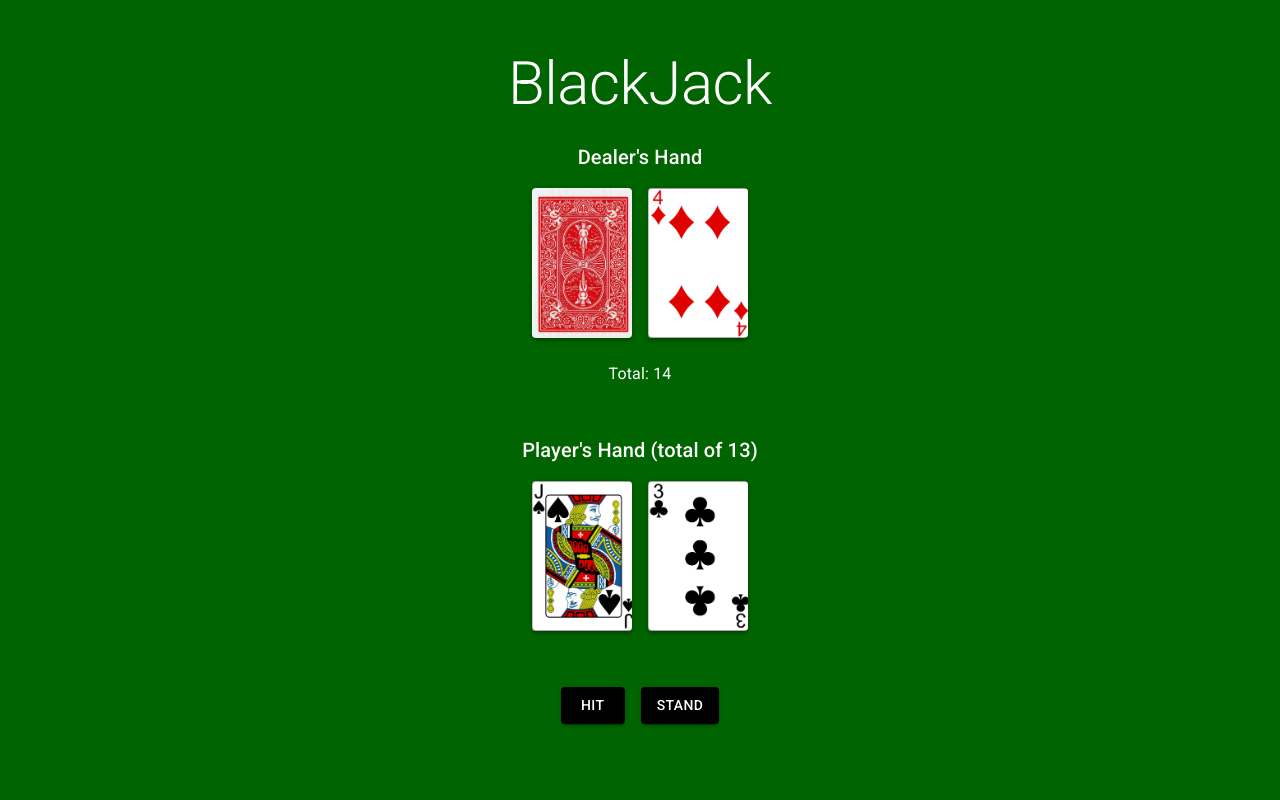
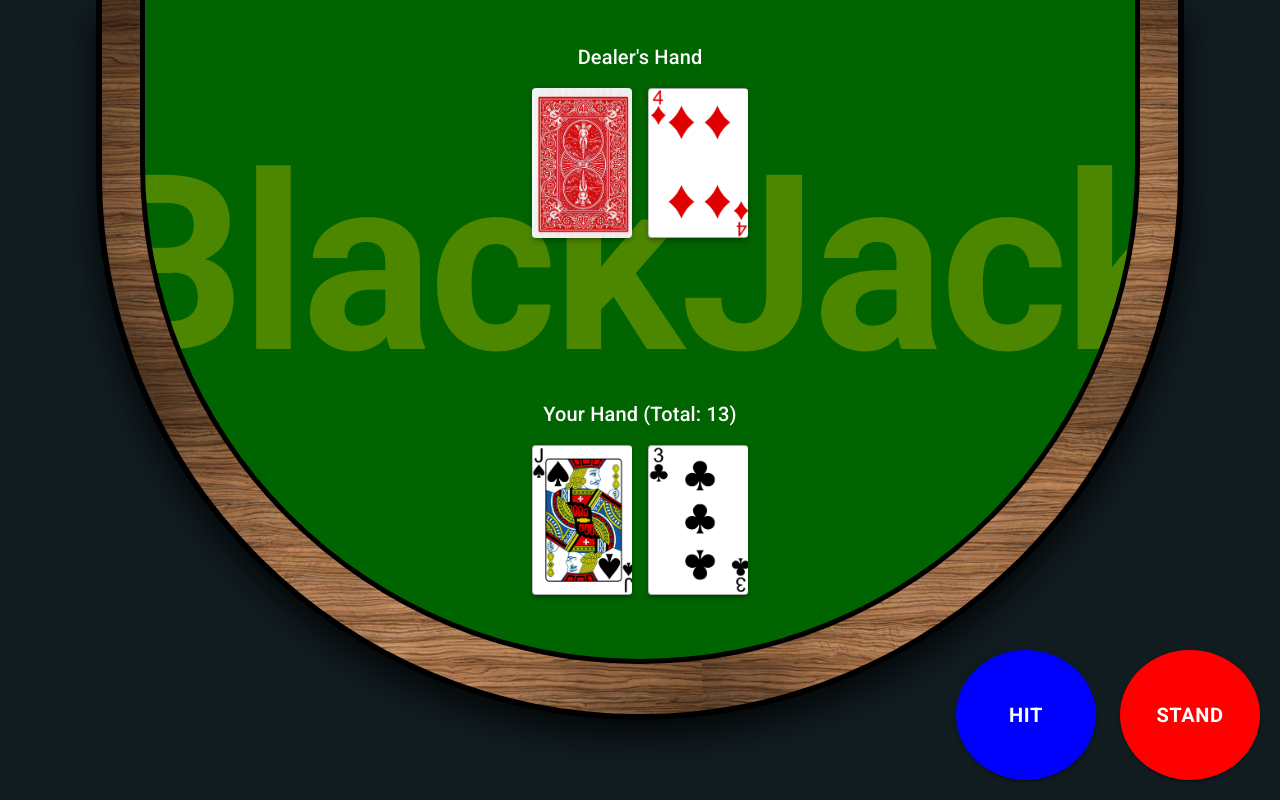
Before and after one commit to YannaiJackson/Blackjack-game, a React (Vite) app in the folder frontend/: page / in a window 1280 px wide. Built offline with nearby package versions, Linux system fonts and the light colour scheme.

Commit message:
feat: styled and seperated stand button

```diff
--- a/frontend/src/App.jsx
+++ b/frontend/src/App.jsx
@@ -1,10 +1,12 @@
 import { useState, useEffect } from "react";
-import { buildNewDeck, dealCard, calculateSumOfHand } from "./utils/utils";
+import { buildNewDeck, dealCard } from "./utils/utils";
 import PlayerHand from "./components/PlayerHand";
 import DealerHand from "./components/DealerHand";
 import HitButton from "./components/HitButton";
 import EndPage from "./components/EndPage";
-import { Container, Box, Typography, Button } from '@mui/material';
+import StandButton from "./components/StandButton"; // Import the StandButton component
+import { Box, Typography } from '@mui/material';
+import borderImage from "./assets/border-image.jpg";
 
 /**
  * The main application component for the Blackjack game.
@@ -105,126 +107,76 @@ function App() {
     }
   }, [deck]);
 
-  /**
-   * Handles the dealer's turn when the player chooses to stand.
-   * Draws cards for the dealer with a delay until the dealer's hand value is at least 17.
-   */
-  const handleStandButton = () => {
-    console.info("Player has chosen to stand.");
-
-    if (deck.length === 0) {
-      console.error("Error: Deck is empty. Cannot continue the game.");
-      return;
-    }
-
-    const drawCardForDealer = (
-      currentDeck,
-      dealerHandCopy,
-      dealerHandValue
-    ) => {
-      return new Promise((resolve) => {
-        setTimeout(() => {
-          if (dealerHandValue >= 17) {
-            resolve({ dealerHandCopy, dealerHandValue });
-            return;
-          }
-
-          console.info(
-            "Current deck length before drawing card:",
-            currentDeck.length
-          );
-
-          const { card, updatedDeck } = dealCard(currentDeck);
-
-          if (!card || !updatedDeck) {
-            console.error("Error: Failed to deal card to dealer.");
-            resolve({ dealerHandCopy, dealerHandValue }); // Resolve even if there's an error
-            return;
-          }
-
-          dealerHandCopy = [...dealerHandCopy, card];
-          dealerHandValue = calculateSumOfHand(dealerHandCopy);
-
-          console.info("Dealer draws a card:", card);
-          console.info(
-            "Current deck length after drawing card:",
-            updatedDeck.length
-          );
-
-          setDeck(updatedDeck);
-          setDealerHand(dealerHandCopy);
-
-          // Recursively call this function to draw the next card
-          drawCardForDealer(updatedDeck, dealerHandCopy, dealerHandValue).then(
-            resolve
-          );
-        }, 1000); // 1000 ms delay for demonstration
-      });
-    };
-
-    console.info("Starting dealer's turn.");
-
-    let currentDeck = [...deck];
-    let dealerHandCopy = [...dealerHand];
-    let dealerHandValue = calculateSumOfHand(dealerHandCopy);
-
-    drawCardForDealer(currentDeck, dealerHandCopy, dealerHandValue).then(
-      ({ dealerHandCopy, dealerHandValue }) => {
-        console.info(
-          `Dealer has finished drawing cards. Final hand: ${dealerHandCopy} for a total of ${dealerHandValue}`
-        );
-
-        console.info("Dealer's turn ended. The game state has been updated.");
-        setGameOver(true);
-        console.info("Game set to over, calculating winner...");
-      }
-    );
-  };
-
   return (
-    <Container
-      maxWidth="md"
+    <Box
       sx={{
-        mt: 4,
+        height: '100vh',
+        display: 'flex',
+        flexDirection: 'column',
+        alignItems: 'center',
+        backgroundColor: '#111C21',
         color: 'white',
-        p: 2,
-        borderRadius: '8px',
+        padding: 0,
+        margin: 0,
       }}
     >
-      <Typography variant="h2" gutterBottom align="center">
+      <Box
+        sx={{
+          display: 'flex',
+          position: 'absolute',
+          width: '85%',
+          height: '90%',
+          borderRadius: '0 0 550px 550px',
+          backgroundImage: `url(${borderImage})`,
+          justifyContent: 'center',
+          boxShadow: '0 16px 32px rgba(0, 0, 0, 0.75)',
+          border: '6px black solid',
+          borderTop: 'none',
+          zIndex: 2, // Higher zIndex to appear on top of Typography
+        }}
+      >
+        <Box
+          sx={{
+            position: 'relative',
+            width: '93%',
+            height: '93%',
+            backgroundColor: '#006400',
+            borderRadius: '0 0 520px 520px',
+            display: 'flex',
+            flexDirection: 'column',
+            justifyContent: 'center',
+            alignItems: 'center',
+            overflow: 'hidden',
+            zIndex: 3, // Higher zIndex to appear on top of Typography
+            mb: 4,
+            border: '5px black solid',
+            borderTop: 'none',
+          }}
+        >
+          <Typography
+            variant="h1"
+            color="gold"
+            fontSize={245}
+            sx={{
+              fontWeight: 'bold',
+              opacity: 0.3,
+              position: 'absolute', // Absolute positioning to place Typography in the background
+              zIndex: -100, // Lower zIndex to appear behind other content
+              mb: 16,
+            }}
+          >
             BlackJack
           </Typography>
 
-      <Box display="flex" flexDirection="column" alignItems="center" mb={4}>
+          <Box display="flex" flexDirection="column" alignItems="center" mb={0}>
             {!gameOver ? (
               <>
-            <Box display="flex" flexDirection="column" alignItems="center" mb={2}>
+                <Box display="flex" flexDirection="column" alignItems="center" mb={15}>
                   <DealerHand dealerHand={dealerHand} />
                 </Box>
 
-            <Box display="flex" flexDirection="column" alignItems="center" mb={2}>
+                <Box display="flex" flexDirection="column" alignItems="center" mb={-2}>
                   <PlayerHand playerHand={playerHand} setGameOver={setGameOver} />
-            </Box>
-
-            <Box display="flex" justifyContent="center" gap={2} mb={4}>
-              <HitButton
-                deck={deck}
-                setDeck={setDeck}
-                setHand={setPlayerHand}
-              />
-              <Button
-                onClick={handleStandButton}
-                variant="contained"
-                sx={{
-                  backgroundColor: 'black', // Custom background color
-                  color: 'white',           // Custom text color
-                  '&:hover': {
-                    backgroundColor: 'darkgrey', // Custom hover background color
-                  },
-                }}
-              >
-                Stand
-              </Button>
                 </Box>
               </>
             ) : (
@@ -237,7 +189,35 @@ function App() {
               </Box>
             )}
           </Box>
-    </Container>
+        </Box>
+      </Box>
+
+      <Box
+        sx={{
+          position: 'absolute',
+          bottom: 20,
+          right: 20,
+          display: 'flex',
+          alignItems: 'center',
+          gap: 3,
+          zIndex: 4, // Higher zIndex to appear on top of everything
+        }}
+      >
+        <HitButton
+          deck={deck}
+          setDeck={setDeck}
+          setHand={setPlayerHand}
+        />
+
+        <StandButton
+          deck={deck}
+          dealerHand={dealerHand}
+          setDeck={setDeck}
+          setDealerHand={setDealerHand}
+          setGameOver={setGameOver}
+        />
+      </Box>
+    </Box>
   );
 }
 
--- a/frontend/src/components/DealerHand.jsx
+++ b/frontend/src/components/DealerHand.jsx
@@ -75,9 +75,6 @@ function DealerHand({ dealerHand }) {
           );
         })}
       </Box>
-      <Typography variant="body1" sx={{ mt: 2 }}>
-        Total: {total}
-      </Typography>
     </Box>
   );
 }
--- a/frontend/src/components/HitButton.jsx
+++ b/frontend/src/components/HitButton.jsx
@@ -27,10 +27,15 @@ function HitButton({ setHand, deck, setDeck }) {
       onClick={handleClick}
       variant="contained"
       sx={{
-        backgroundColor: 'black', // Custom background color
+        width: 140,
+        height: 130,
+        fontSize: 20,
+        fontWeight: 'bold',
+        borderRadius: '50%',
+        backgroundColor: 'blue', // Custom background color
         color: 'white',           // Custom text color
         '&:hover': {
-          backgroundColor: 'darkgrey', // Custom hover background color
+          backgroundColor: 'lightBlue', // Custom hover background color
         },
       }}
     >
--- a/frontend/src/components/PlayerHand.jsx
+++ b/frontend/src/components/PlayerHand.jsx
@@ -46,7 +46,7 @@ function PlayerHand({ playerHand, setGameOver }) {
   return (
     <Box sx={{ textAlign: 'center', mb: 4 }}>
       <Typography variant="h6" gutterBottom>
-        Player's Hand (total of {total})
+        Your Hand (Total: {total})
       </Typography>
       <Box display="flex" justifyContent="center" flexWrap="wrap">
         {playerHand.map((card, index) => {
--- /dev/null
+++ b/frontend/src/components/StandButton.jsx
@@ -0,0 +1,98 @@
+// components/StandButton.js
+import React from "react";
+import { Button } from '@mui/material';
+import { dealCard, calculateSumOfHand } from "../utils/utils";
+
+/**
+ * StandButton component for ending the player's turn.
+ *
+ * This component renders a button that, when clicked, triggers the dealer's turn.
+ *
+ * @param {Array<string>} deck - The current deck of cards.
+ * @param {Array<string>} dealerHand - The dealer's current hand.
+ * @param {Function} setDeck - Function to update the deck of cards.
+ * @param {Function} setDealerHand - Function to update the dealer's hand.
+ * @param {Function} setGameOver - Function to set the game over state.
+ *
+ * @returns {JSX.Element} The rendered StandButton component.
+ */
+function StandButton({ deck, dealerHand, setDeck, setDealerHand, setGameOver }) {
+  const handleClick = () => {
+    console.info("Player has chosen to stand.");
+
+    if (deck.length === 0) {
+      console.error("Error: Deck is empty. Cannot continue the game.");
+      return;
+    }
+
+    const drawCardForDealer = (currentDeck, dealerHandCopy, dealerHandValue) => {
+      return new Promise((resolve) => {
+        setTimeout(() => {
+          if (dealerHandValue >= 17) {
+            resolve({ dealerHandCopy, dealerHandValue });
+            return;
+          }
+
+          console.info("Current deck length before drawing card:", currentDeck.length);
+
+          const { card, updatedDeck } = dealCard(currentDeck);
+
+          if (!card || !updatedDeck) {
+            console.error("Error: Failed to deal card to dealer.");
+            resolve({ dealerHandCopy, dealerHandValue }); // Resolve even if there's an error
+            return;
+          }
+
+          dealerHandCopy = [...dealerHandCopy, card];
+          dealerHandValue = calculateSumOfHand(dealerHandCopy);
+
+          console.info("Dealer draws a card:", card);
+          console.info("Current deck length after drawing card:", updatedDeck.length);
+
+          setDeck(updatedDeck);
+          setDealerHand(dealerHandCopy);
+
+          // Recursively call this function to draw the next card
+          drawCardForDealer(updatedDeck, dealerHandCopy, dealerHandValue).then(resolve);
+        }, 1000); // 1000 ms delay for demonstration
+      });
+    };
+
+    console.info("Starting dealer's turn.");
+
+    let currentDeck = [...deck];
+    let dealerHandCopy = [...dealerHand];
+    let dealerHandValue = calculateSumOfHand(dealerHandCopy);
+
+    drawCardForDealer(currentDeck, dealerHandCopy, dealerHandValue).then(
+      ({ dealerHandCopy, dealerHandValue }) => {
+        console.info(`Dealer has finished drawing cards. Final hand: ${dealerHandCopy} for a total of ${dealerHandValue}`);
+        setGameOver(true);
+        console.info("Game set to over, calculating winner...");
+      }
+    );
+  };
+
+  return (
+    <Button
+      onClick={handleClick}
+      variant="contained"
+      sx={{
+        width: 140,
+        height: 130,
+        fontSize: 20,
+        fontWeight: 'bold',
+        borderRadius: '50%',
+        backgroundColor: 'red', // Custom background color
+        color: 'white',           // Custom text color
+        '&:hover': {
+          backgroundColor: 'pink', // Custom hover background color
+        },
+      }}
+    >
+      Stand
+    </Button>
+  );
+}
+
+export default StandButton;
--- a/frontend/src/index.css
+++ b/frontend/src/index.css
@@ -10,13 +10,13 @@
   /* Set a default font family */
   body {
     font-family: 'Roboto', 'Helvetica', 'Arial', sans-serif;
-    background-color: #006400; /* Poker green background for the entire app */
     color: #333; /* Default text color */
   }
 
   /* Ensure that the app container takes full height */
   html, body, #root {
     height: 100%;
+    width: 100%;
     overflow: hidden;
   }
 
```
Also changed, not shown: frontend/src/assets/border-image.jpg (renamed from frontend/src/assets/table.jpg). Lines whose indentation alone changed are shown as unchanged.
